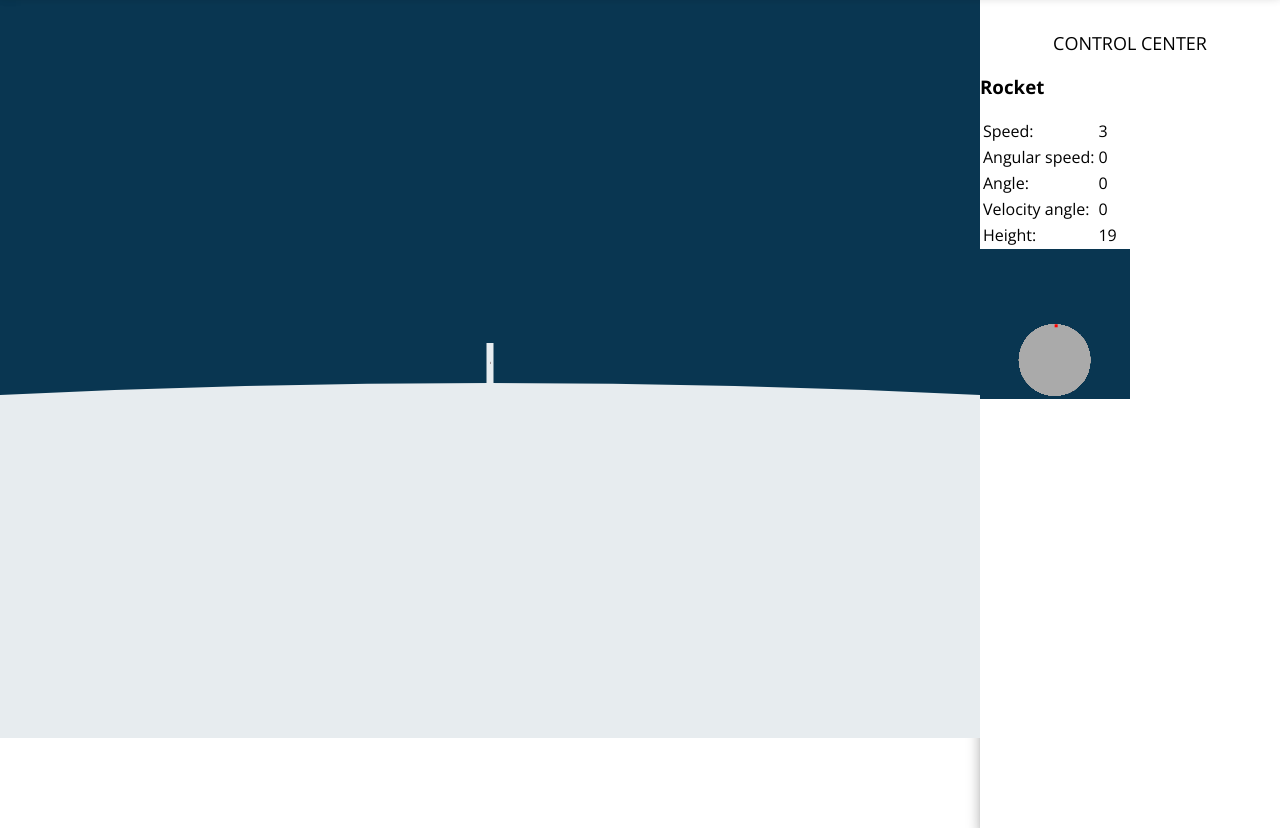
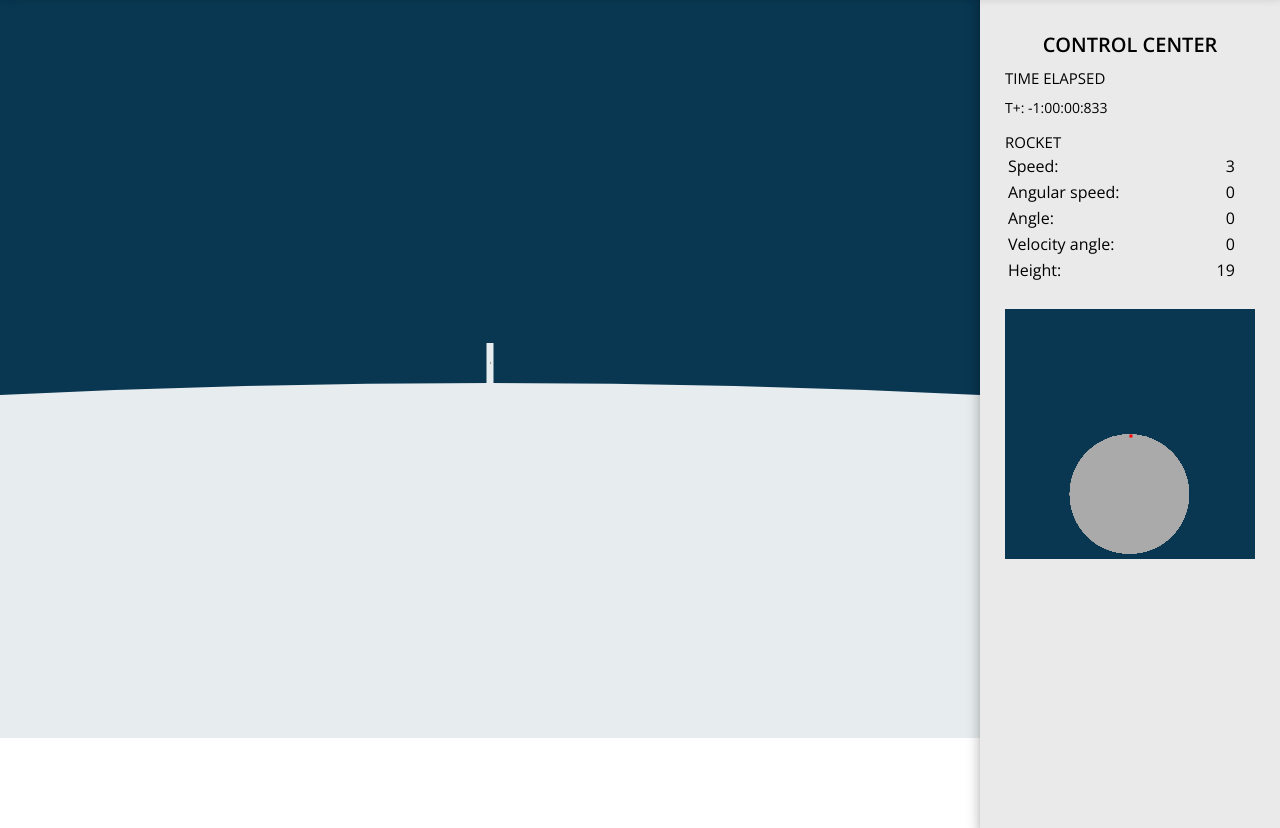
Before and after one commit to geobeau/gravity, a plain HTML site: page index.html in a window 1280 px wide. Shown: the part 62-890 px from the top of the page. Drawn offline with nearby package versions, Linux system fonts and the light colour scheme; animation ran at ten frames a second.

Commit message:
Improved dashboard

```diff
--- a/css/gravity-colors.css
+++ b/css/gravity-colors.css
@@ -5,3 +5,7 @@
 #gravity-dashboard h1 {
   color: #000000;
 }
+
+#gravity-command {
+  background-color: #eaeaea;
+}
--- a/css/gravity.css
+++ b/css/gravity.css
@@ -39,17 +39,50 @@ body {
   padding-top: 40px;
   float: right;
   box-shadow: 0 8px 10px 1px rgba(0,0,0,0.14), 0 3px 14px 2px rgba(0,0,0,0.12), 0 5px 5px -3px rgba(0,0,0,0.3);
+  position: relative;
+  z-index: 4;
 }
 
 #gravity-command h2 {
   padding-top: 3px;
   margin: 0px;
-  font-size: 18px;
+  font-size: 20px;
+  text-transform: uppercase;
+  font-weight: 600;
+  text-align: center;
+}
+
+#gravity-command h3 {
+  padding-top: 10px;
+  margin: 0px;
+  font-size: 15px;
   text-transform: uppercase;
   font-weight: 500;
-  text-align: center;
+}
+
+#gravity-command p {
+  margin-top: 10px;
+  margin-bottom: 5px;
+  font-weight: 500;
+  font-size: 14px;
 }
 
 #previous-minimap {
   display: none;
 }
+
+#time-stats, #command-stats, #minimap-stats {
+  width: 250px;
+  margin: auto;
+}
+
+#minimap-stats {
+  margin-top: 25px;
+}
+
+#time-stats .value, #command-stats .value {
+  text-align: right;
+}
+#time-stats td, #command-stats td {
+  width: 50%;
+}
--- a/index.html
+++ b/index.html
@@ -21,17 +21,24 @@
       <div id="command-title">
         <h2>Control center</h2>
       </div>
+      <div id="time-stats">
+        <h3>Time elapsed</h3>
+        <p>T+: </td><td><span id="time-elapsed"></span></p>
+      </div>
       <div id="command-stats">
         <h3>Rocket</h3>
         <table>
-            <tr><td>Speed:</td><td><span id="rocket-speed"></span></td></tr>
-            <tr><td>Angular speed:</td><td><span id="rocket-angular-speed"></span></td></tr>
-            <tr><td>Angle:</td><td><span id="rocket-angle"></span></td></tr>
-            <tr><td>Velocity angle:</td><td><span id="rocket-velocity-angle"></span></td></tr>
-            <tr><td>Height:</td><td><span id="rocket-height"></span></td></tr>
+            <tr><td>Speed:</td><td class="value"><span id="rocket-speed"></span></td></tr>
+            <tr><td>Angular speed:</td><td class="value"><span id="rocket-angular-speed"></span></td></tr>
+            <tr><td>Angle:</td><td class="value"><span id="rocket-angle"></span></td></tr>
+            <tr><td>Velocity angle:</td><td class="value"><span id="rocket-velocity-angle"></span></td></tr>
+            <tr><td>Height:</td><td class="value"><span id="rocket-height"></span></td></tr>
         </table>
       </div>
-      <div><canvas id="minimap" width="150" height="150"></canvas><canvas id="previous-minimap" width="150" height="150"></canvas></div>
+      <div id="minimap-stats">
+        <canvas id="minimap" width="250" height="250"></canvas>
+        <canvas id="previous-minimap" width="250" height="250"></canvas>
+      </div>
 
     </div>
   </div>
--- a/js/gravity.js
+++ b/js/gravity.js
@@ -5,6 +5,8 @@ spaceColor   = "#093651"
 earthColor   = "#E7ECEF"
 rocketColor  = "#A89B9D"
 
+// Time elapsed since begining in ms
+elapsed = 0
 
 renderWidth  = document.documentElement.clientWidth-300,
 renderHeight = document.documentElement.clientHeight-50,
--- a/js/views.js
+++ b/js/views.js
@@ -1,5 +1,4 @@
 function initView(){
-
   viewportCentre = {
     x: render.options.width * 0.5,
     y: render.options.height * 0.5
@@ -84,13 +83,14 @@ function updateStats(){
   document.getElementById("rocket-angle").innerHTML = Math.round(rocket.angle * 180 / Math.PI);
   document.getElementById("rocket-velocity-angle").innerHTML = Math.round(getRocketAngularAngle() * 180 / Math.PI)+90;
   document.getElementById("rocket-height").innerHTML = Math.floor(Vector.magnitude(Vector.sub(rocket.position, ground.position))) - earthSize;
+  document.getElementById("time-elapsed").innerHTML = updateElapsedTime();
   updateMinimap();
 }
 
 function initMinimap(){
   var ctx = document.getElementById('minimap').getContext('2d');
   ctx.fillStyle = spaceColor
-  ctx.fillRect(0,0,150,150);
+  ctx.fillRect(0,0,250,250);
   ctx.lineWidth = 1;
   ctx.strokeStyle = '#88f';
 }
@@ -100,7 +100,7 @@ function updateMinimap(){
   var previousCtx = document.getElementById('previous-minimap').getContext('2d');
   ctx.drawImage(document.getElementById('previous-minimap'), 0, 0);
   ctx.beginPath();
-  var size = 150;
+  var size = 250;
   var scale = size / (world.bounds.max.x - world.bounds.min.x);
   //draw dot for masses
   ctx.fillStyle = '#aaf';
@@ -117,5 +117,28 @@ function updateMinimap(){
   ctx.fillStyle = '#FF0000';
   previousCtx.drawImage(document.getElementById('minimap'), 0, 0); // Backup the image
   ctx.fillRect((rocket.position.x - world.bounds.min.x + 3) * scale, (rocket.position.y - world.bounds.min.y + 3) * scale, 3, 3);
+}
 
+function updateElapsedTime(){
+  elapsed += tickDuration * rocket.timeScale
+  var start = new Date(0)
+	var end = new Date(elapsed)
+	diff = new Date(end - start)
+	var msec = diff.getMilliseconds()
+	var sec = diff.getSeconds()
+	var min = diff.getMinutes()
+	var hr = diff.getHours()-1
+	if (min < 10){
+		min = "0" + min
+	}
+	if (sec < 10){
+		sec = "0" + sec
+	}
+	if(msec < 10){
+		msec = "00" +msec
+	}
+	else if(msec < 100){
+		msec = "0" +msec
+	}
+	return (hr + ":" + min + ":" + sec + ":" + msec)
 }
```
